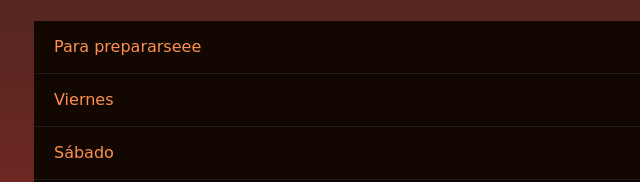
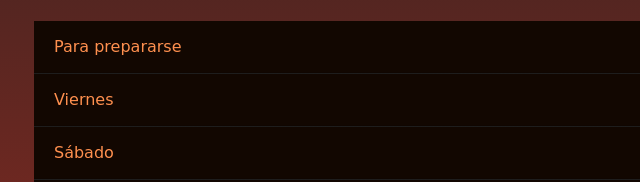
Before and after one commit to Yuiopee/Halloween2022, a plain HTML site: page docs/index.html in a window 1280 px wide. Shown: the part 395-577 px from the top of the page, 48-688 px from the left. Drawn offline with nearby package versions, Linux system fonts and the light colour scheme.

Commit message:
prueba actualizarse git hub 2

```diff
--- a/docs/index.html
+++ b/docs/index.html
@@ -56,7 +56,7 @@
 								aria-expanded="true"
 								aria-controles="elemento-1"
 							>
-								Para prepararseee
+								Para prepararse
 							</button>
 						</h2>
 
```
